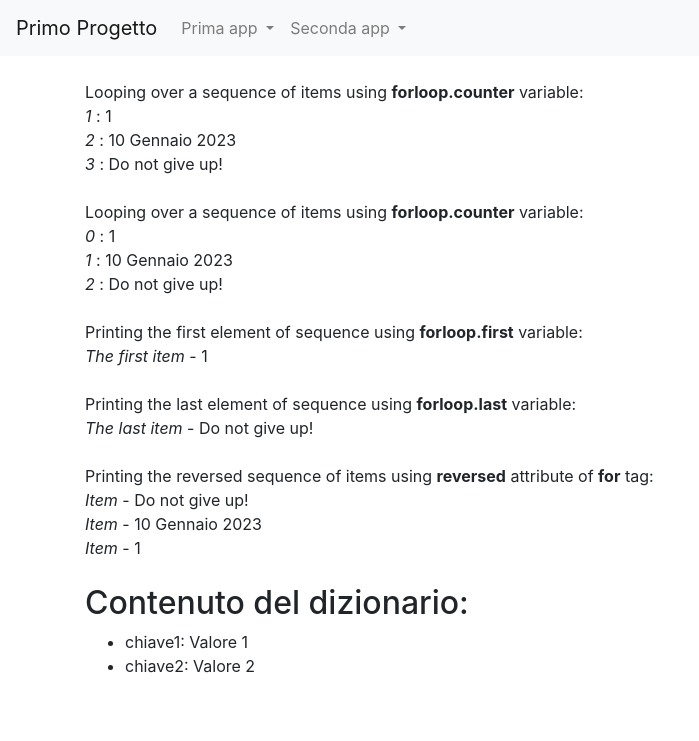
After one commit to simonerigamonti/primo_progetto, a Django app: page /seconda_app/es_for in a window 1280 px wide. The commit adds this page. Shown: the top 741 px of the page, without its empty margins (0-699 px from the left). Run offline with Django 5.2, Linux system fonts and the light colour scheme.

Commit message:
Passo 13 : Utilizzo del ciclo for

```diff
--- a/prima_app/templates/prima_app/home.html
+++ b/prima_app/templates/prima_app/home.html
@@ -1,6 +1,6 @@
 {% extends "base.html" %}
 
-{%block title%} {{block.super}} | Chi siamo {%endblock title%}
+{%block title%} {{block.super}} | Home {%endblock title%}
 
 {%block content%}
     <h1>Benvenuto</h1>
--- a/prima_app/templates/prima_app/index.html
+++ b/prima_app/templates/prima_app/index.html
@@ -1,6 +1,6 @@
 {% extends "base.html" %}
 
-{%block title%} {{block.super}} | Chi siamo {%endblock title%}
+{%block title%} {{block.super}} | Index {%endblock title%}
 
 {%block content%}
     <ol>
--- a/prima_app/templates/prima_app/menu.html
+++ b/prima_app/templates/prima_app/menu.html
@@ -1,6 +1,6 @@
 {% extends "base.html" %}
 
-{%block title%} {{block.super}} | Chi siamo {%endblock title%}
+{%block title%} {{block.super}} | Menu {%endblock title%}
 
 {%block content%}
     <ol>
--- a/prima_app/templates/prima_app/variabili.html
+++ b/prima_app/templates/prima_app/variabili.html
@@ -1,6 +1,6 @@
 {% extends "base.html" %}
 
-{%block title%} {{block.super}} | Chi siamo {%endblock title%}
+{%block title%} {{block.super}} | Variabili {%endblock title%}
 
 {%block content%}
     <ol>
--- a/primo_progetto/templates/base.html
+++ b/primo_progetto/templates/base.html
@@ -37,6 +37,7 @@
         <div class="dropdown-menu" aria-labelledby="navbarDropdown">
          <a class="dropdown-item" href="{% url 'seconda_app:es_if'%}">Es if</a>
          <a class="dropdown-item" href="{% url 'seconda_app:if_else_elif'%}">If else elif</a>
+          <a class="dropdown-item" href="{% url 'seconda_app:es_for'%}">Es for</a>
         </div>
       </li>
     </ul>
--- a/primo_progetto/templates/index_root.html
+++ b/primo_progetto/templates/index_root.html
@@ -1,6 +1,6 @@
 {% extends "base.html" %}
 
-{%block title%} {{block.super}} | Chi siamo {%endblock title%}
+{%block title%} {{block.super}} | Index {%endblock title%}
 
 {%block content%}
     <h1>PRIMO PROGETTO - ROOT MENU'</h1>
--- /dev/null
+++ b/seconda_app/templates/seconda_app/es_for.html
@@ -0,0 +1,49 @@
+{% extends "base.html" %}
+{%block title%}
+    {{block.super}} | For
+{%endblock title%}
+{%block content%}
+    Looping over a sequence of items using <b>forloop.counter</b> variable:
+    <br/>
+    {% for x in list2 %}
+        <i>{{ forloop.counter }} </i> : {{ x }} <br>
+    {% endfor %}
+    <br/>
+    Looping over a sequence of items using <b>forloop.counter</b> variable:
+    <br/>
+    {% for x in list2 %}
+        <i>{{ forloop.counter0 }}</i> : {{ x }}<br/>
+    {% endfor %}
+    <br/>
+    Printing the first element of sequence using <b>forloop.first</b> variable:
+    <br/>
+    {% for x in list2 %}
+        {% if forloop.first %}
+            <i>The first item</i> - {{ x }}
+        {% endif %}
+    {% endfor %}
+    <br/>
+    <br/>
+    Printing the last element of sequence using <b>forloop.last</b> variable:
+    <br/>
+    {% for x in list2 %}
+        {% if forloop.last %}
+            <i>The last item</i> - {{ x }}
+        {% endif %}
+    {% endfor %}
+    <br/>
+    <br/>
+    Printing the reversed sequence of items using <b>reversed</b> attribute of <b>for</b> tag: <br/>
+    {% for x in list2 reversed %}
+        <i>Item</i> - {{ x }}<br/>
+    {% endfor %}
+    <br/>
+    <h2>Contenuto del dizionario:</h2>
+    <ul>
+        {% for key, value in my_dict.items %}
+            <li>{{ key }}: {{ value }}</li>
+        {% endfor %}
+    </ul>
+    <br/>
+    <br/>
+{%endblock content%}
--- a/seconda_app/urls.py
+++ b/seconda_app/urls.py
@@ -1,8 +1,9 @@
 from django.urls import path
-from seconda_app.views import esempio_if, if_else_elif
+from seconda_app.views import esempio_if, if_else_elif, esempio_for
 
 app_name="seconda_app"
 urlpatterns=[
     path('es_if', esempio_if, name='es_if'),
     path('if_else_elif', if_else_elif, name='if_else_elif'),
+    path('es_for', esempio_for, name='es_for'),
 ]
--- a/seconda_app/views.py
+++ b/seconda_app/views.py
@@ -1,6 +1,13 @@
 from django.shortcuts import render
+import datetime
 
 # Create your views here.
+def esempio_for(request):
+    dic = { 'list1' : [1, datetime.date(2019, 7, 16), 'Do not give up!'],
+            'list2' : [1, datetime.date(2023, 1, 10), 'Do not give up!'],
+            'my_dict': {'chiave1': 'Valore 1', 'chiave2': 'Valore 2'} }
+    return render(request, "es_for.html", dic)
+
 def esempio_if(request):
     dic = { 'var1' : 200,
            'var2' : 200,
```
